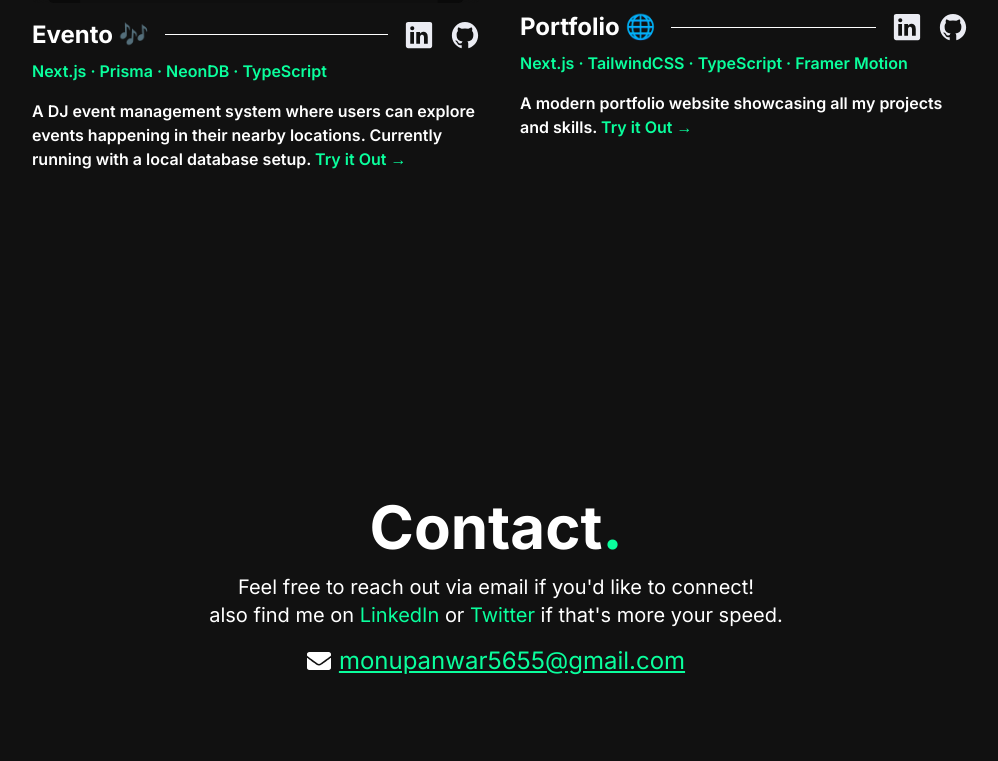
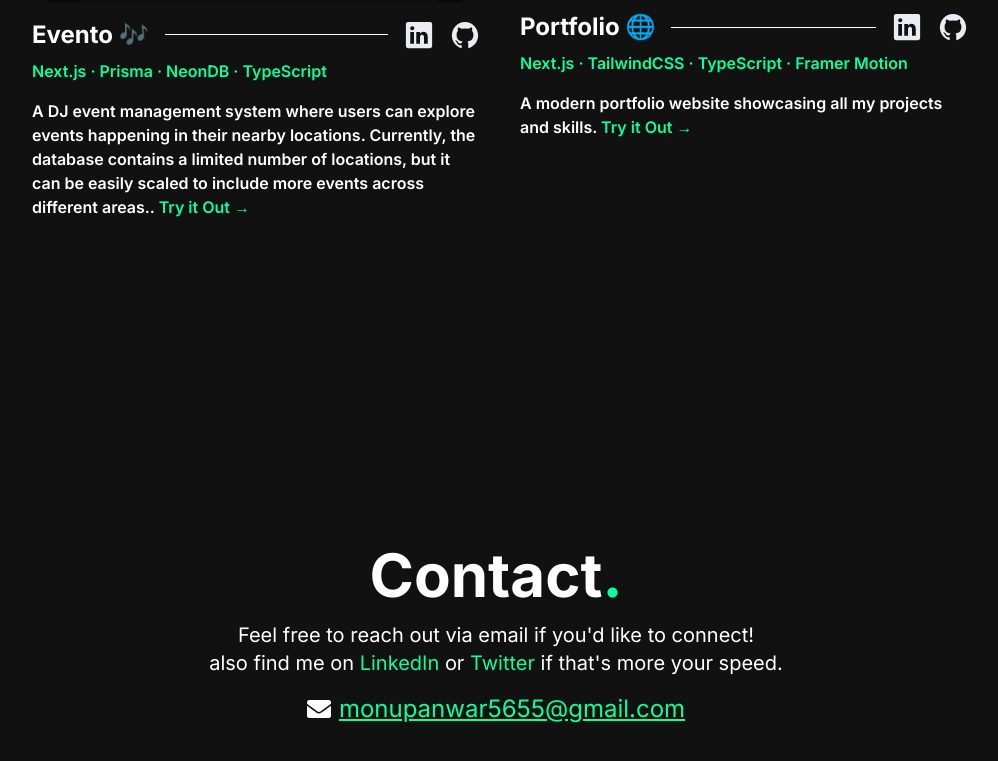
Before and after one commit to monupanwar1/portfolio, a Next.js app: page / in a window 1280 px wide. Shown: the part 2467-3228 px from the top of the page, without its empty margins (144-1142 px from the left). Built offline with nearby package versions, Linux system fonts and the light colour scheme.

Commit message:
info add

```diff
--- a/components/Cards.tsx
+++ b/components/Cards.tsx
@@ -31,7 +31,7 @@ const projectData: ProjectProps[] = [
     title: 'Evento 🎶',
     tech: 'Next.js · Prisma · NeonDB · TypeScript',
     description:
-      'A DJ event management system where users can explore events happening in their nearby locations. Currently running with a local database setup.',
+      'A DJ event management system where users can explore events happening in their nearby locations. Currently, the database contains a limited number of locations, but it can be easily scaled to include more events across different areas..',
     image: '/Evento.png',
     url: 'https://evento-kappa-ten.vercel.app/',
     linkedin: 'https://www.linkedin.com/in/monu-panwar',
```
